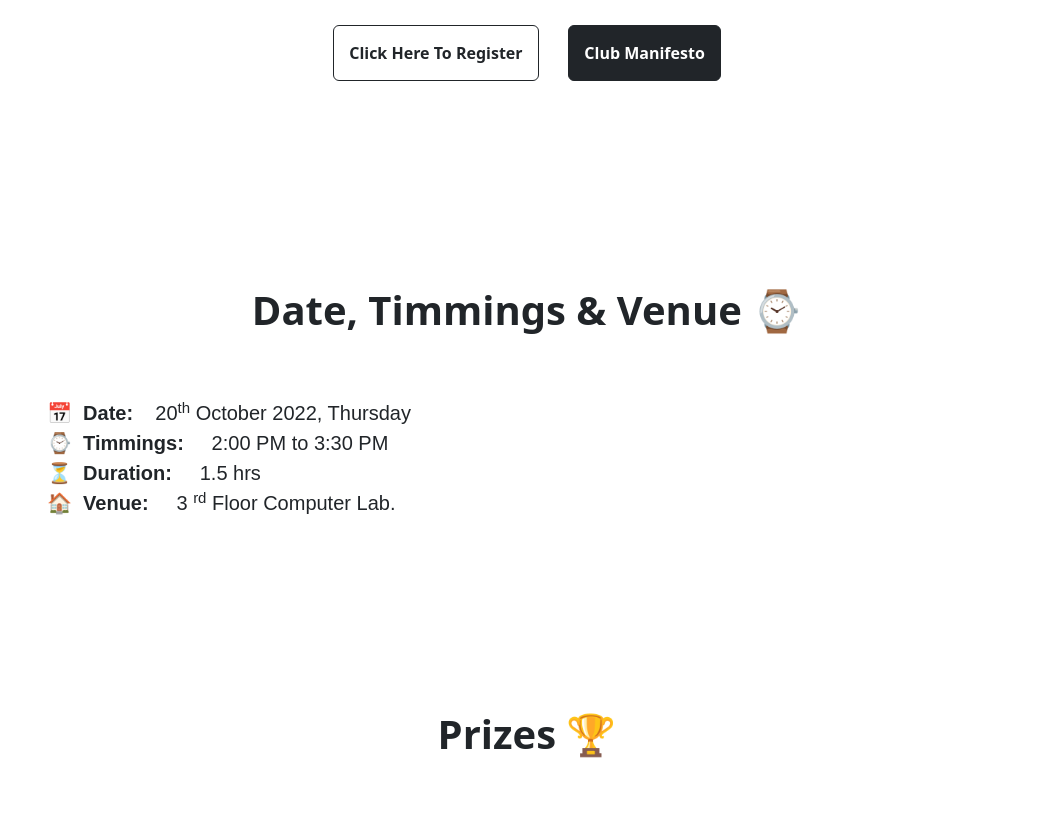
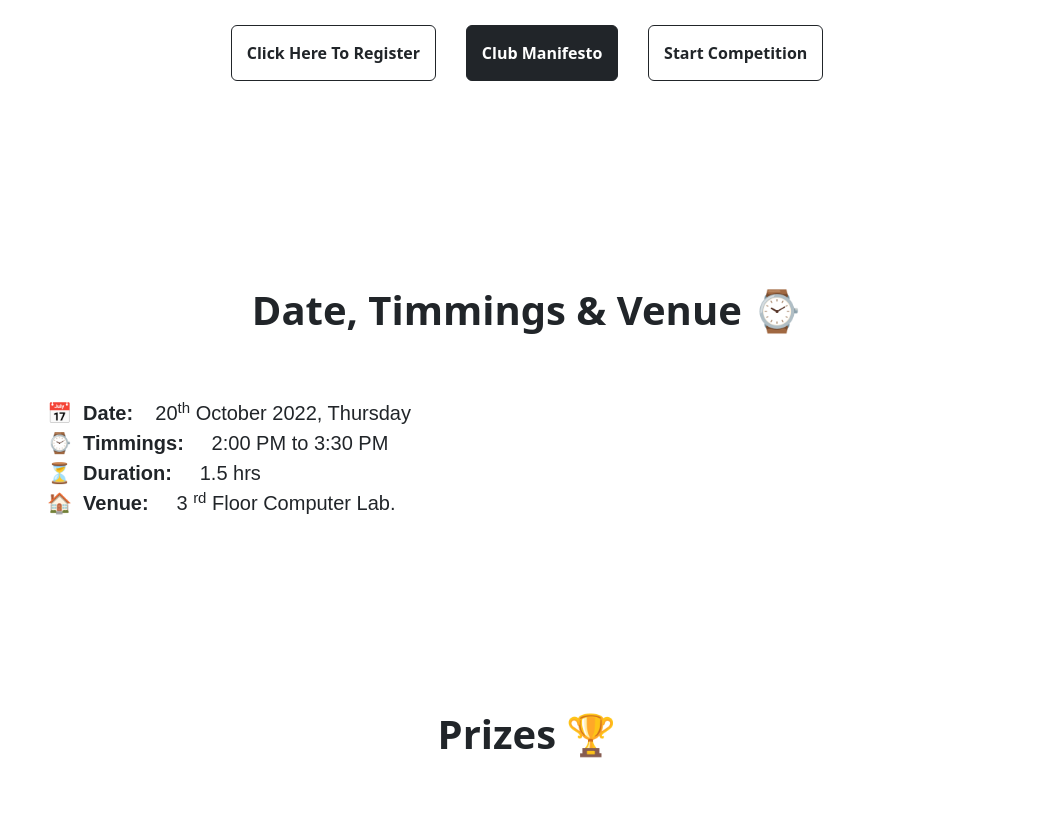
Before and after one commit to vivek081202/CodeLite, a plain HTML site: page index.html in a window 1280 px wide. Shown: the part 1095-1914 px from the top of the page, without its empty margins (113-1167 px from the left). Drawn offline with nearby package versions, Linux system fonts and the light colour scheme.

Commit message:
Update index.html
Addded start competition button.

```diff
--- a/index.html
+++ b/index.html
@@ -62,6 +62,7 @@
   </p>
   <a href="https://forms.gle/Zx7CkrXFJKzAs1Wi9" target="_blank"><button type="button" class="btn btn-outline-dark regbtn">Click Here To Register</button></a>
   <a href="Club Manifesto.docx" download><button type="button" class="btn btn-dark regbtn">Club Manifesto </button></a>
+  <a href="https://form-timer.com/closed" target="_blank"><button type="button" class="btn btn-outline-dark regbtn">Start Competition</button></a>
 </div>
 </div>
 
```
